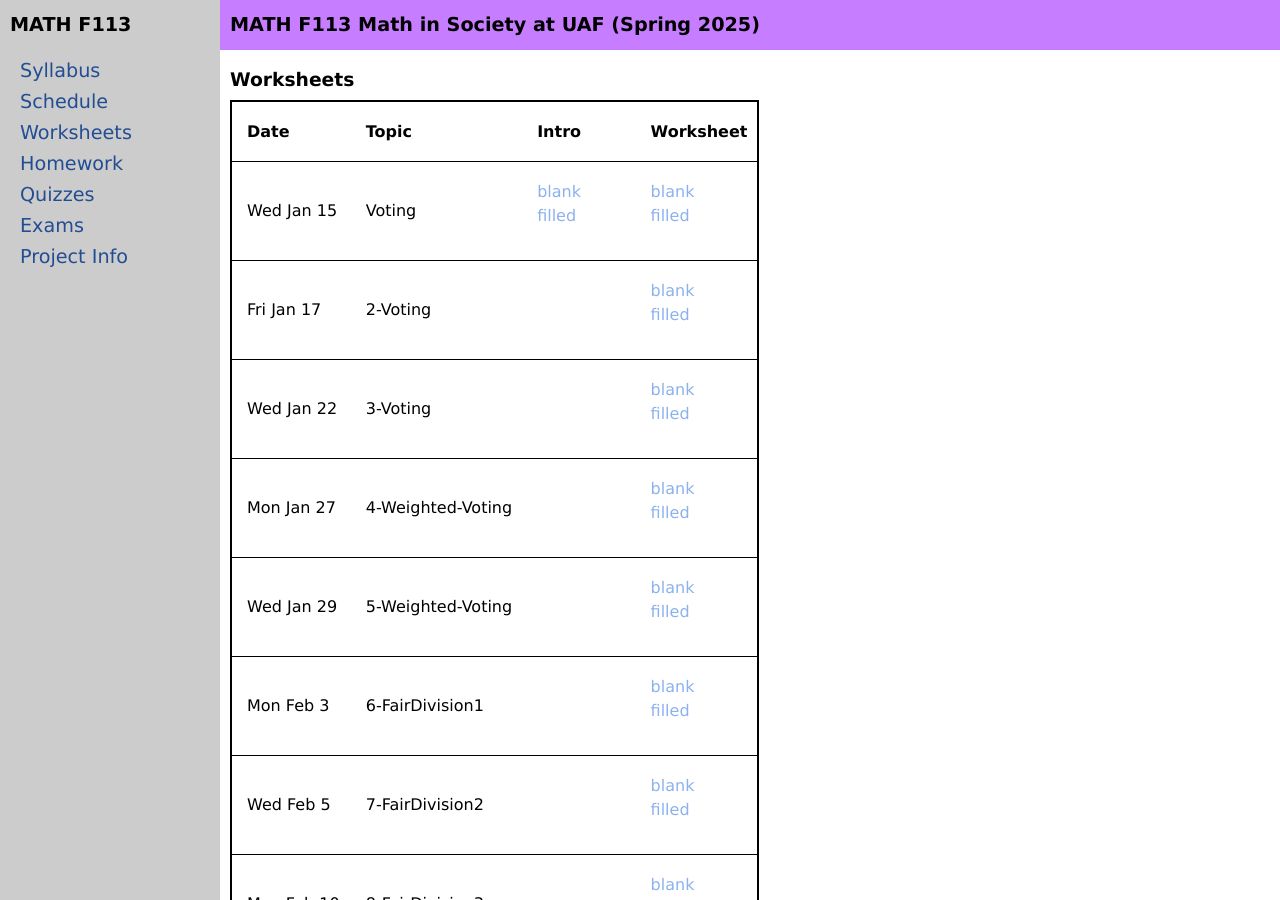
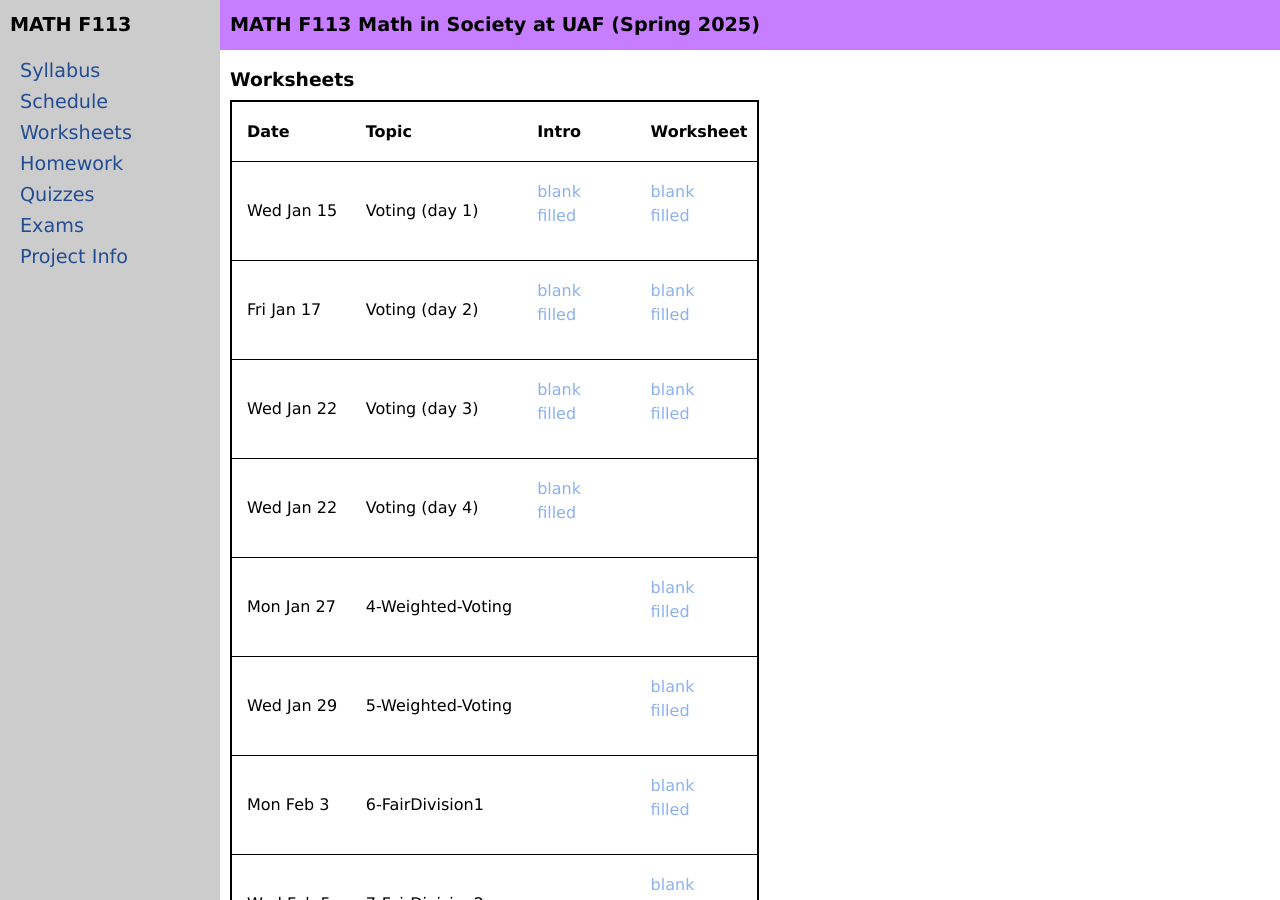
Before and after one commit to uaf-math/math113, a Jekyll site: the page built from worksheets.md, in a window 1280 px wide and 900 px high. Built offline with Jekyll 4.4.1, drawn with Linux system fonts in a browser that asks for light colours; part of the change alters nothing that is shown.

Commit message:
Update worksheets.yml

```diff
--- a/_data/worksheets.yml
+++ b/_data/worksheets.yml
@@ -1,21 +1,29 @@
 semester: Spring 2025
 home: assets/worksheets/S25
-ihome: assets/introsheets/S25  # dummy: change
+ihome: assets/introsheets/S25
 worksheets:
-- topic: Voting
+- topic: Voting (day 1)
   date: Wed Jan 15
-  iblank: 1-votingActivity-Preference-Plurality-Condorcet.pdf # dummy: replace
-  ifilled: 1-votingActivity-Preference-Plurality-Condorcet-solutions.pdf # dummy: replace
+  iblank: M113S25LN_voting_day1.pdf
+  ifilled: M113S25LN_voting_day1-s.pdf
   blank: 1-votingActivity-Preference-Plurality-Condorcet.pdf
   filled: 1-votingActivity-Preference-Plurality-Condorcet-solutions.pdf
-- topic: 2-Voting
+- topic:  Voting (day 2)
   date: Fri Jan 17
+  iblank: M113S25LN_voting_day2.pdf
+  ifilled: M113S25LN_voting_day2-s.pdf
   blank: 2-votingActivity2-IRV.pdf
   filled: 2-votingActivity2-IRV-solutions.pdf
-- topic: 3-Voting
+- topic:  Voting (day 3)
   date: Wed Jan 22
+  iblank: M113S25LN_voting_day3.pdf
+  ifilled: M113S25LN_voting_day3-s.pdf
   blank: 3-votingActivity3-BordaCopeland.pdf
   filled: 3-votingActivity3-BordaCopeland-solutions.pdf
+- topic:  Voting (day 4)
+  date: Wed Jan 22
+  iblank: M113S25LN_voting_day4.pdf
+  ifilled: M113S25LN_voting_day4-s.pdf
 - topic: 4-Weighted-Voting
   date: Mon Jan 27
   blank: 4-WeightedVoting1-votingSystem.pdf
```
